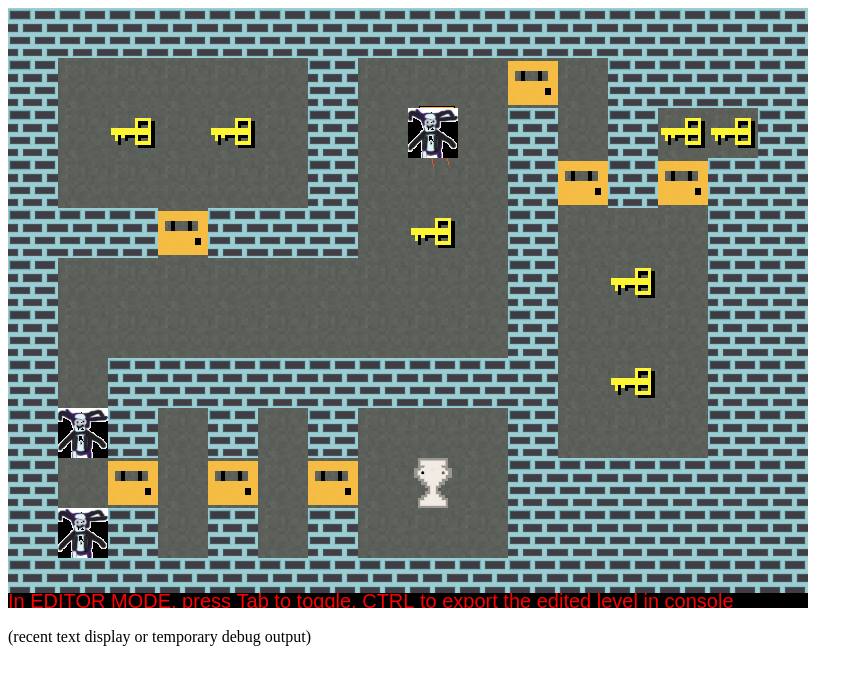
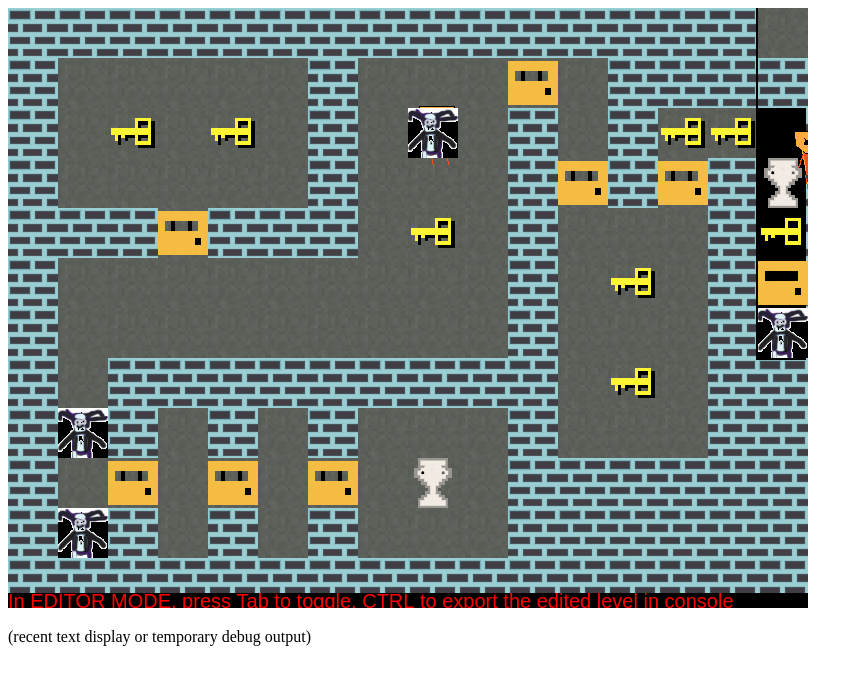
Before and after one commit to gamkedo-la/daico, a plain HTML site: page index.html in a window 1280 px wide. Shown: the whole page, without its empty margins (0-863 px from the left). Drawn offline with Linux system fonts and the light colour scheme.

Commit message:
can draw tiles for the editor(to be selected)

```diff
--- a/index.html
+++ b/index.html
@@ -16,7 +16,7 @@
 <script src="js/World.js"></script>
 <script src="js/Input.js"></script>
 <script src="js/Main.js"></script>
-
+<script src="js/Editor.js"></script>
 
 </body>
 </html>
--- /dev/null
+++ b/js/Editor.js
@@ -0,0 +1,6 @@
+function drawEditor() {
+    colorRect(canvas.width-TILE_W-2,0,TILE_W,(TILE_LAST + 1)*TILE_H+2, 'black');
+    for (var i=0; i<=TILE_LAST;i++) {
+        canvasContext.drawImage(tilePics[i], canvas.width-TILE_W ,i*TILE_H );
+    }
+}
--- a/js/Main.js
+++ b/js/Main.js
@@ -56,6 +56,7 @@ function drawEverything() {
   }
   colorRect(0, canvas.height - 15, canvas.width , 15, 'black');
   if (editorMode) {
+    drawEditor();
     colorText("In EDITOR MODE, press Tab to toggle. CTRL to export the edited level in console", 0, canvas.height, 20, 'red');
   } else {
     colorText("Press Tab to activate editor", 0, canvas.height, 20, 'red');
```
